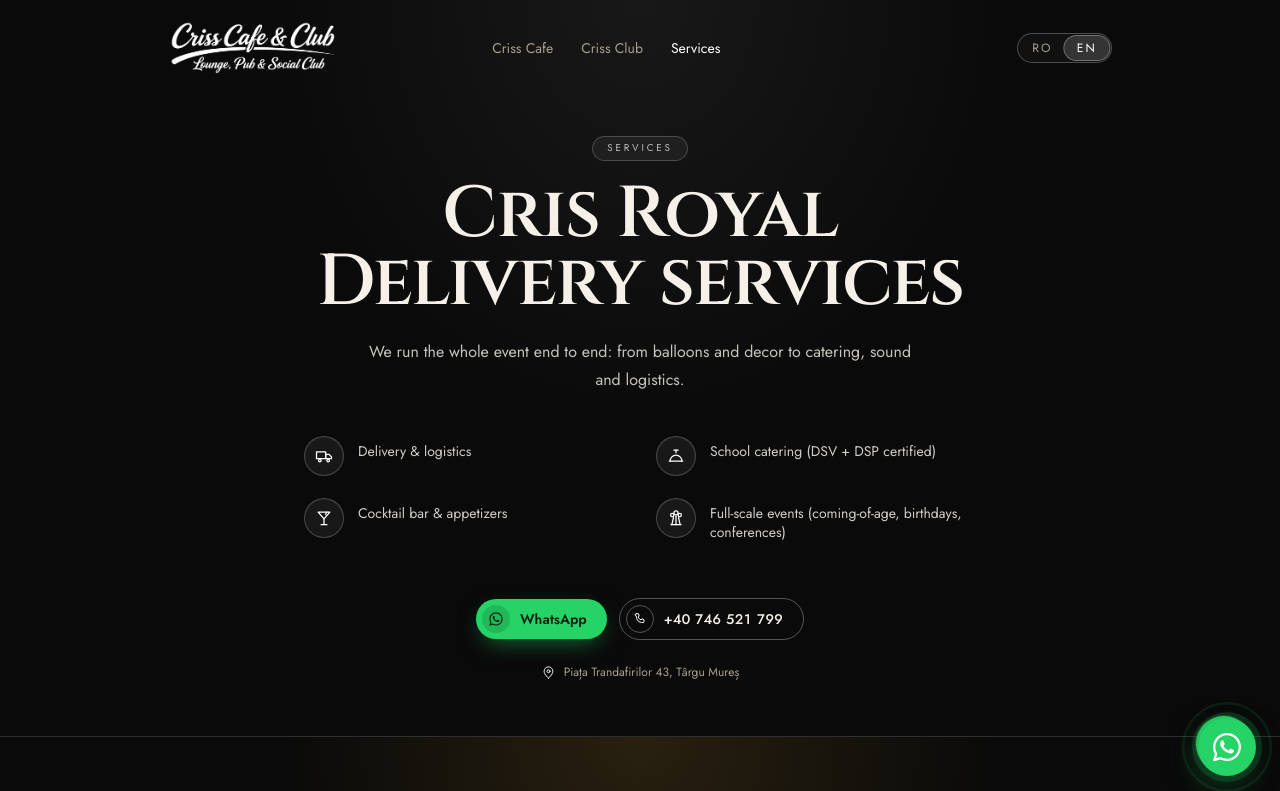
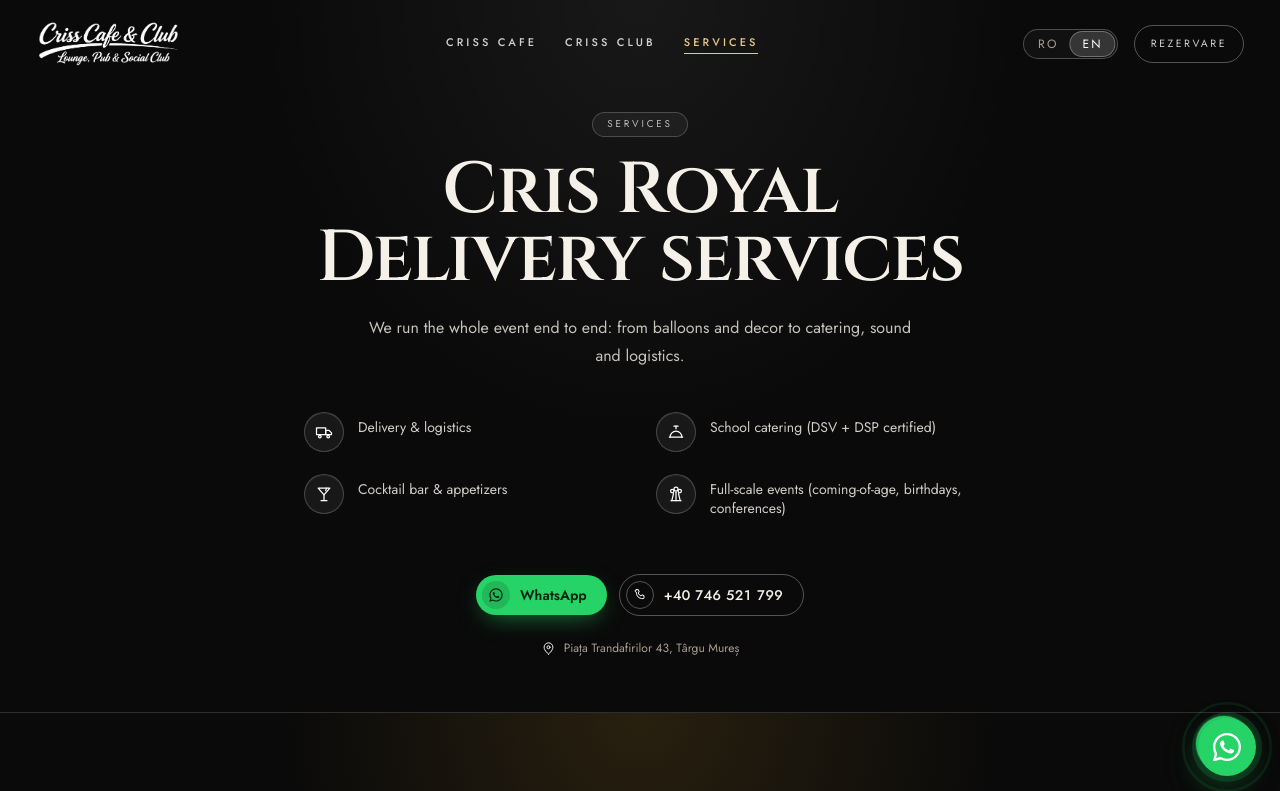
Before and after one commit to Aievea/criss-club-cafe, a Next.js app in the folder my-next-app/: page /servicii in a window 1280 px wide. Shown: the top 791 px of the page. Built offline with nearby package versions, Linux system fonts and the light colour scheme.

Commit message:
feat: redesign SiteNav as fixed scroll-aware glass bar with Rezervare CTA

```diff
--- a/my-next-app/src/components/site/page-hero.tsx
+++ b/my-next-app/src/components/site/page-hero.tsx
@@ -29,7 +29,7 @@
       />
 
       {/* Hero */}
-      <section className="relative z-10 mx-auto flex w-full max-w-4xl flex-col items-center px-6 pb-14 pt-10 text-center sm:px-8">
+      <section className="relative z-10 mx-auto flex w-full max-w-4xl flex-col items-center px-6 pb-14 pt-28 text-center sm:px-8">
         <span className="inline-flex items-center rounded-full border border-white/20 bg-white/[0.05] px-3.5 py-1 text-[0.62rem] uppercase tracking-[0.28em] text-white/70">
           {eyebrow}
         </span>
--- a/my-next-app/src/components/site/site-nav.tsx
+++ b/my-next-app/src/components/site/site-nav.tsx
@@ -18,33 +18,43 @@
   const { t } = useLanguage();
   const pathname = usePathname();
   const [isOpen, setIsOpen] = useState(false);
+  const [scrolled, setScrolled] = useState(false);
 
   useEffect(() => {
-    if (isOpen) {
-      document.body.classList.add("overflow-hidden");
-    } else {
-      document.body.classList.remove("overflow-hidden");
-    }
+    const onScroll = () => setScrolled(window.scrollY > 50);
+    window.addEventListener("scroll", onScroll, { passive: true });
+    onScroll();
+    return () => window.removeEventListener("scroll", onScroll);
+  }, []);
+
+  useEffect(() => {
+    document.body.classList.toggle("overflow-hidden", isOpen);
     return () => document.body.classList.remove("overflow-hidden");
   }, [isOpen]);
 
-  useEffect(() => {
-    setIsOpen(false);
-  }, [pathname]);
+  useEffect(() => { setIsOpen(false); }, [pathname]);
 
   return (
     <>
-      <header className="relative z-20 mx-auto flex w-full max-w-5xl items-center px-6 py-5 sm:px-8 lg:px-10">
-        <Link href="/" className="transition-opacity duration-300 hover:opacity-80">
+      <header
+        className={`fixed top-0 left-0 right-0 z-[60] flex items-center justify-between px-9 transition-all duration-300 pointer-events-none ${
+          scrolled
+            ? "py-3 bg-[#0a0a0a]/80 backdrop-blur-[14px] border-b border-white/[0.06]"
+            : "py-5 bg-transparent"
+        }`}
+      >
+        {/* Logo */}
+        <Link href="/" className="pointer-events-auto transition-opacity hover:opacity-80 flex-shrink-0">
           <Image
             src={logo}
             alt="Criss Club & Cafe"
-            className="h-14 w-auto brightness-0 invert"
+            className={`w-auto brightness-0 invert transition-all duration-300 ${scrolled ? "h-10" : "h-12"}`}
             priority
           />
         </Link>
 
-        <nav className="mx-auto hidden items-center gap-1 lg:flex">
+        {/* Desktop links */}
+        <nav className="hidden lg:flex items-center gap-7 pointer-events-auto">
           {LINKS.map((link) => {
             const active = pathname === link.href;
             return (
@@ -52,8 +62,8 @@
                 key={link.href}
                 href={link.href}
                 aria-current={active ? "page" : undefined}
-                className={`rounded-full px-3 py-1.5 text-sm transition-colors duration-300 ${
-                  active ? "text-crd-gold" : "text-crd-muted hover:text-crd-ink"
+                className={`relative pb-1 text-[11px] tracking-[0.28em] uppercase font-medium transition-colors duration-200 after:absolute after:left-0 after:right-0 after:bottom-0 after:h-px after:bg-[#e6c787] after:origin-left after:scale-x-0 hover:after:scale-x-100 after:transition-transform after:duration-300 ${
+                  active ? "text-[#e6c787] after:scale-x-100" : "text-white/80 hover:text-[#e6c787]"
                 }`}
               >
                 {t.nav[link.key]}
@@ -62,37 +72,34 @@
           })}
         </nav>
 
-        <div className="ml-auto flex items-center gap-3">
+        {/* Right side */}
+        <div className="flex items-center gap-4 pointer-events-auto">
           <div className="hidden lg:block">
             <LanguageToggle />
           </div>
 
+          <a
+            href="tel:0746521799"
+            className="hidden lg:inline-flex items-center rounded-full border border-white/30 px-4 py-2.5 text-[10.5px] tracking-[0.24em] uppercase text-white/80 transition-all duration-200 hover:bg-[#c9a86a] hover:text-[#1a1411] hover:border-[#c9a86a]"
+          >
+            Rezervare
+          </a>
+
+          {/* Hamburger */}
           <button
-            onClick={() => setIsOpen((prev) => !prev)}
+            onClick={() => setIsOpen((p) => !p)}
             aria-label={isOpen ? t.nav.closeMenu : t.nav.openMenu}
             aria-expanded={isOpen}
             className="relative z-[60] flex h-9 w-9 flex-col items-center justify-center gap-[5px] lg:hidden"
           >
-            <span
-              className={`block h-px w-5 bg-crd-ink transition-all duration-300 ${
-                isOpen ? "translate-y-[6px] rotate-45" : ""
-              }`}
-            />
-            <span
-              className={`block h-px w-5 bg-crd-ink transition-all duration-300 ${
-                isOpen ? "opacity-0" : ""
-              }`}
-            />
-            <span
-              className={`block h-px w-5 bg-crd-ink transition-all duration-300 ${
-                isOpen ? "-translate-y-[6px] -rotate-45" : ""
-              }`}
-            />
+            <span className={`block h-px w-5 bg-crd-ink transition-all duration-300 ${isOpen ? "translate-y-[6px] rotate-45" : ""}`} />
+            <span className={`block h-px w-5 bg-crd-ink transition-all duration-300 ${isOpen ? "opacity-0" : ""}`} />
+            <span className={`block h-px w-5 bg-crd-ink transition-all duration-300 ${isOpen ? "-translate-y-[6px] -rotate-45" : ""}`} />
           </button>
         </div>
       </header>
 
-      {/* Full-screen overlay */}
+      {/* Mobile overlay */}
       <div
         {...(!isOpen ? { inert: true } : {})}
         className={`fixed inset-0 z-50 flex flex-col items-center justify-center bg-crd-bg/95 backdrop-blur-md transition-all duration-300 lg:hidden ${
@@ -121,11 +128,8 @@
             );
           })}
         </nav>
-
         <div
-          className={`absolute bottom-10 transition-all duration-300 ${
-            isOpen ? "translate-y-0 opacity-100" : "translate-y-4 opacity-0"
-          }`}
+          className={`absolute bottom-10 transition-all duration-300 ${isOpen ? "translate-y-0 opacity-100" : "translate-y-4 opacity-0"}`}
           style={{ transitionDelay: isOpen ? "200ms" : "0ms" }}
         >
           <LanguageToggle />
```
